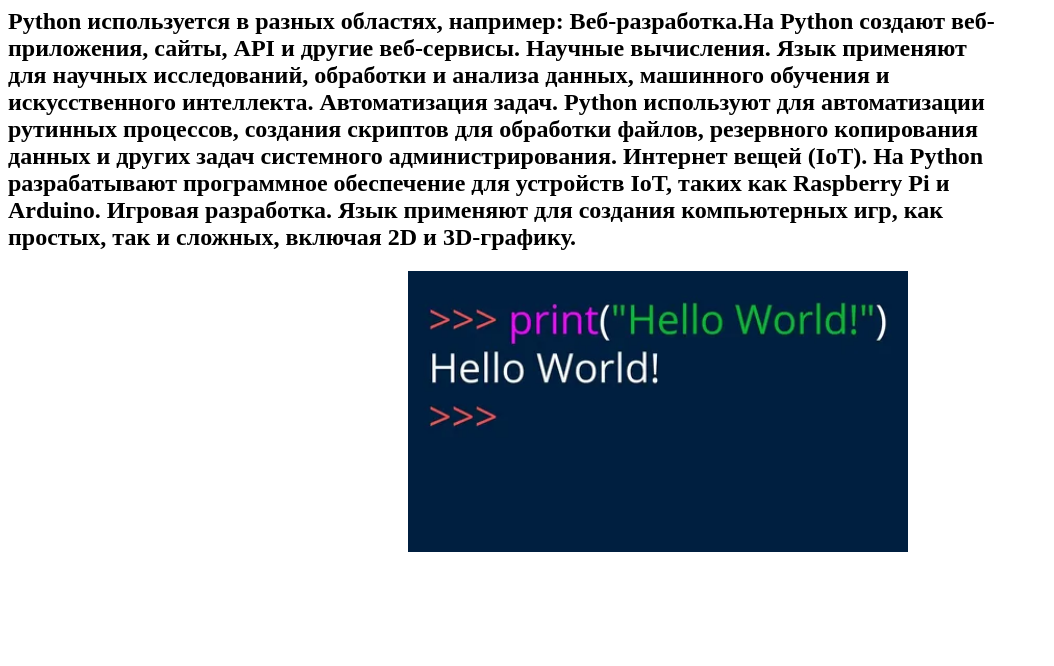
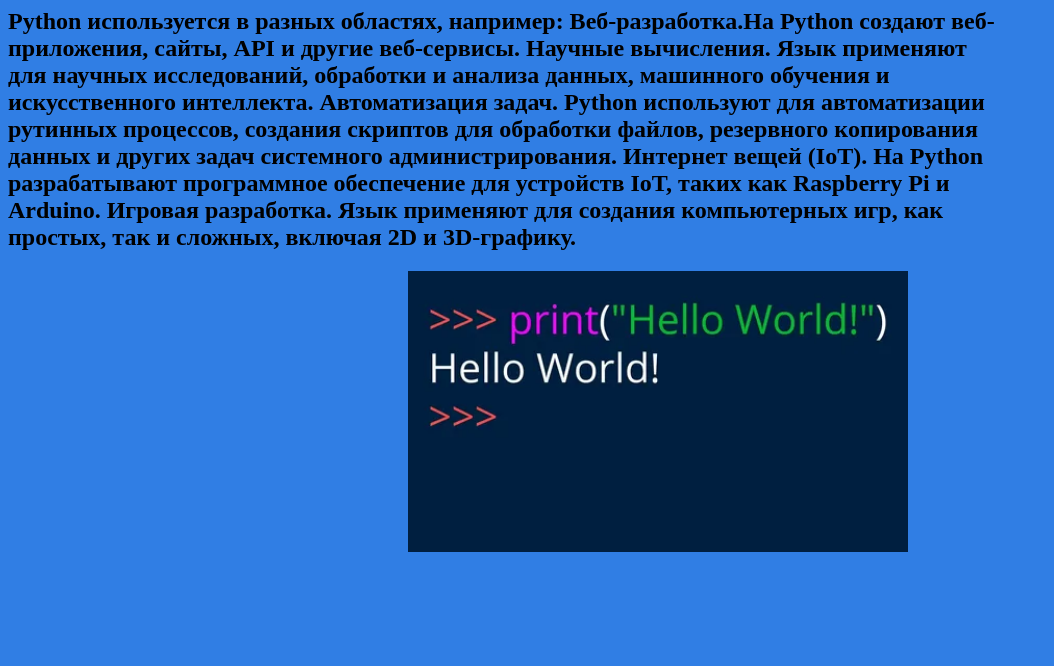
Before and after one commit to Seregan27/Python, a plain HTML site: page index.html in a window 1280 px wide. Shown: the part 563-1229 px from the top of the page, without its empty margins (0-1054 px from the left). Drawn offline with Linux system fonts and the light colour scheme.

Commit message:
Update style.css

```diff
--- a/style.css
+++ b/style.css
@@ -1,5 +1,5 @@
 body{
-    background:background: rgb(48, 126, 228);
+    background: rgb(48, 126, 228);
     width: 1000px;
     height: 1200px;
 }
```
